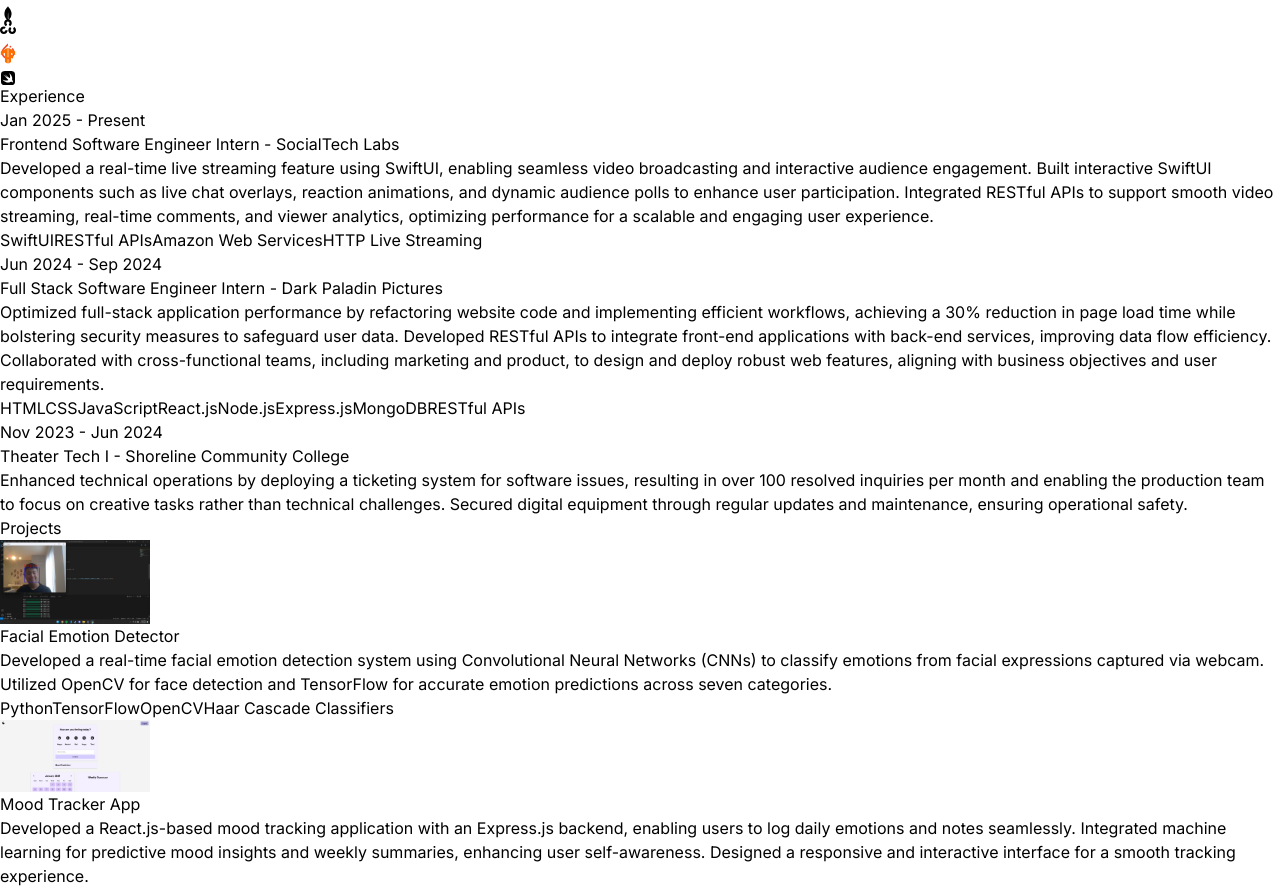
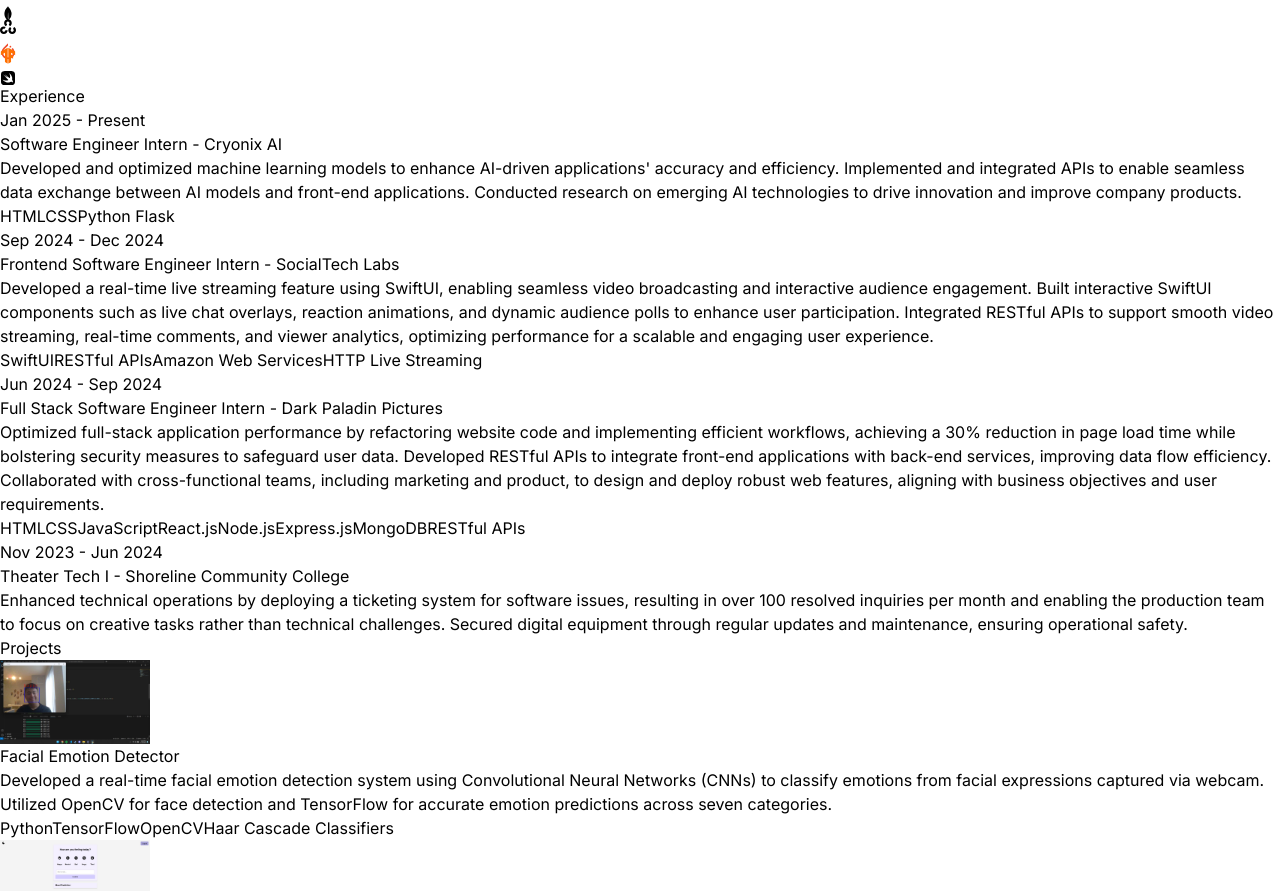
Before and after one commit to bryansbtian/portfolio, a React (Vite) app: page / in a window 1280 px wide. Shown: the part 1980-2871 px from the top of the page. Built offline with nearby package versions, Linux system fonts and the light colour scheme.

Commit message:
added cryonix ai to experience

```diff
--- a/src/constants/index.js
+++ b/src/constants/index.js
@@ -16,6 +16,13 @@
 export const EXPERIENCES = [
   {
     year: "Jan 2025 - Present",
+    role: "Software Engineer Intern",
+    company: "Cryonix AI",
+    description: `Developed and optimized machine learning models to enhance AI-driven applications' accuracy and efficiency. Implemented and integrated APIs to enable seamless data exchange between AI models and front-end applications. Conducted research on emerging AI technologies to drive innovation and improve company products.`,
+    technologies: ["HTML", "CSS", "Python Flask"],
+  },
+  {
+    year: "Sep 2024 - Dec 2024",
     role: "Frontend Software Engineer Intern",
     company: "SocialTech Labs",
     description: `Developed a real-time live streaming feature using SwiftUI, enabling seamless video broadcasting and interactive audience engagement. Built interactive SwiftUI components such as live chat overlays, reaction animations, and dynamic audience polls to enhance user participation. Integrated RESTful APIs to support smooth video streaming, real-time comments, and viewer analytics, optimizing performance for a scalable and engaging user experience.`,
```
